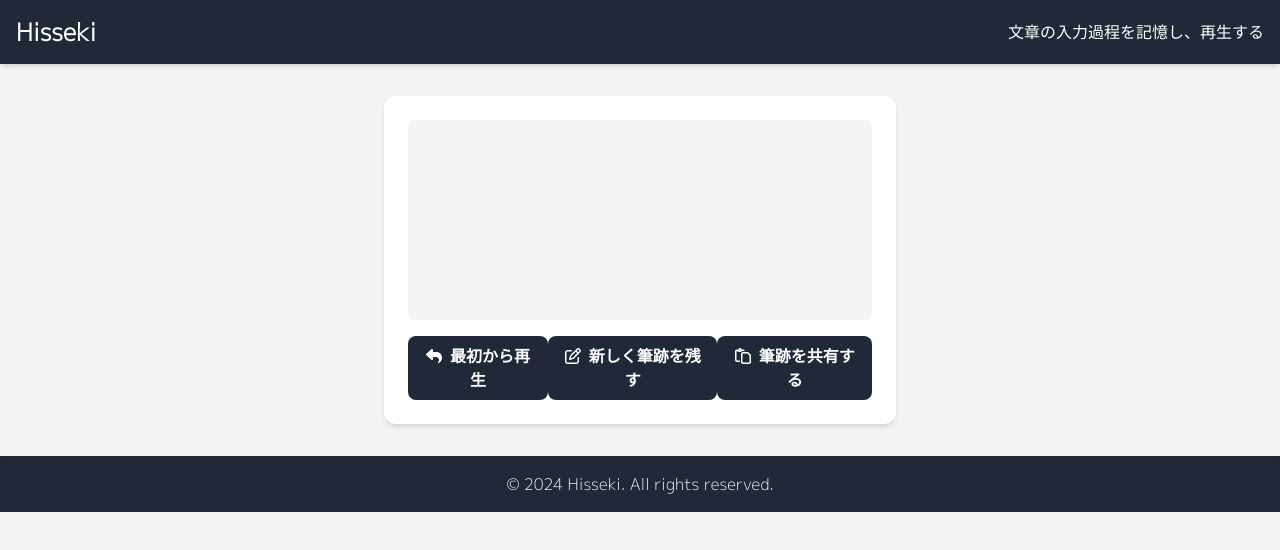
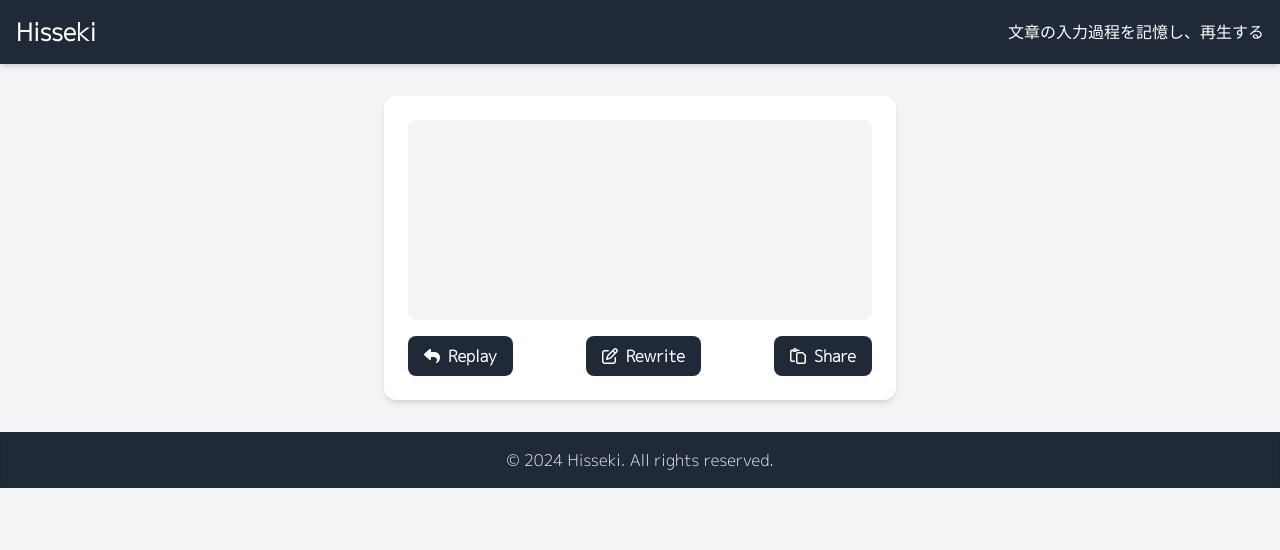
Before and after one commit to 0ldx7/Hisseki, a Next.js app: page /playback in a window 1280 px wide. Shown: the top 550 px of the page. Built offline with nearby package versions, Linux system fonts and the light colour scheme.

Commit message:
playbackのreplayボタンにテキスト再生中のdisabledを付与

```diff
--- a/src/app/TextRecorder/page.tsx
+++ b/src/app/TextRecorder/page.tsx
@@ -1,4 +1,3 @@
-// TextRecorder/page.tsx
 "use client";
 import React, { useState, ChangeEvent, useEffect } from 'react';
 import { useRouter } from 'next/navigation';
@@ -20,7 +19,7 @@ const TextRecorder: React.FC = () => {
     const [lastText, setLastText] = useState<string>('');
     const [records, setRecords] = useState<InputRecord[]>([]);
     const [sessionId, setSessionId] = useState<string>(generateSessionId());
-    const [timeLeft, setTimeLeft] = useState<number>(1 * 60);
+    const [timeLeft, setTimeLeft] = useState<number>(15 * 60);
     const [recordingStatus, setRecordingStatus] = useState<'notStarted' | 'recording' | 'stopped'>('notStarted');
     const dmp = new diff_match_patch();
     const router = useRouter();
@@ -32,7 +31,7 @@ const TextRecorder: React.FC = () => {
                     if (prevTime <= 1) {
                         setRecordingStatus('stopped');
                         clearInterval(timer);
-                        saveRecords();
+                        location.reload();
                     }
                     return prevTime - 1;
                 });
@@ -50,7 +49,8 @@ const TextRecorder: React.FC = () => {
         const newText = event.target.value;
 
         if (newText.length > 500) {
-            saveRecords();
+            alert("文字数の上限に達しています");
+            return;
         }
 
         setText(newText);
@@ -68,7 +68,7 @@ const TextRecorder: React.FC = () => {
         }
 
         if (records.length > 1500) {
-            saveRecords();
+            location.reload();
         };
 
         setLastText(newText);
@@ -113,11 +113,29 @@ const TextRecorder: React.FC = () => {
             <div className="text-center">
                 <h4 className="text-lg mb-4">Limit: {Math.floor(timeLeft / 60)}:{String(timeLeft % 60).padStart(2, '0')}</h4>
                 <button
-                    className="py-2 px-6 mb-4 bg-gray-800 text-white font-semibold rounded-lg hover:bg-gray-700 focus:outline-none focus:ring-2 focus:ring-gray-500 focus:ring-opacity-50 disabled:bg-gray-400"
+                    className="
+                        py-2
+                        px-6
+                        mb-4
+                        m-auto
+                        bg-gray-800
+                        text-white
+                        font-semibold
+                        rounded-lg
+                        hover:bg-gray-700
+                        focus:outline-none
+                        focus:ring-2
+                        focus:ring-gray-500
+                        focus:ring-opacity-50
+                        disabled:bg-gray-400
+                        flex
+                        items-center
+                        justify-center
+                    "
                     onClick={saveRecords}
                     disabled={recordingStatus !== 'recording'}
                 >
-                    <FontAwesomeIcon icon={faPlay} className="mr-2" />
+                    <FontAwesomeIcon icon={faPlay} className="mr-2" style={{ width: '1em', height: '1em' }} />
                     筆跡を再生する
                 </button>
                 <ul className="list-disc list-inside text-left mx-auto max-w-md">
--- a/src/app/playback/page.tsx
+++ b/src/app/playback/page.tsx
@@ -22,6 +22,7 @@ const Playback: React.FC = () => {
     const [text, setText] = useState<string>(''); // 再生中のテキストを保持
     const [records, setRecords] = useState<InputRecord[]>([]); // 入力レコードを保持
     const [initialPlaybackTime, setInitialPlaybackTime] = useState<string | null>(null); // 初回再生時刻を保持
+    const [isReplayDisabled, setIsReplayDisabled] = useState<boolean>(false); // 再生中かどうかを追跡
     const searchParams = useSearchParams(); // クエリパラメータを取得
     const dmp = new diff_match_patch();
     const lastUpdateRef = useRef<number>(Date.now()); // 最後の更新時刻を保持する参照
@@ -67,6 +68,7 @@ const Playback: React.FC = () => {
 
     // テキスト再生機能
     const playback = () => {
+        setIsReplayDisabled(true); // 再生中に設定
         let currentIndex = 0; // 現在の再生インデックスを初期化
         let currentText = ''; // 現在のテキストを初期化
         setText(''); // 表示テキストをリセット
@@ -82,6 +84,7 @@ const Playback: React.FC = () => {
         // 次のレコードを再生する関数
         const playNext = () => {
             if (currentIndex >= records.length) {
+                setIsReplayDisabled(false); // 再生が終了した場合、再生中フラグをオフにする
                 return; // 再生が終了した場合、関数を終了
             }
 
@@ -99,6 +102,8 @@ const Playback: React.FC = () => {
             if (currentIndex < records.length) {
                 const nextTimeDiff = Math.max(records[currentIndex]?.timeDiff ?? 1000, MIN_INTERVAL); // 次の再生タイミングを計算
                 setTimeout(playNext, nextTimeDiff); // 次の再生をスケジュール
+            } else {
+                setIsReplayDisabled(false); // 再生が終了した場合、再生中フラグをオフにする
             }
         };
 
@@ -124,32 +129,81 @@ const Playback: React.FC = () => {
     return (
         <div className="p-6 max-w-lg mx-auto bg-white text-gray-900 rounded-xl shadow-md space-y-4">
             <div className="whitespace-pre-wrap p-4 bg-gray-100 rounded-lg min-h-[200px]">
-                {text} {/* 再生中のテキストを表示 */}
+                {text}
             </div>
             <div className="mt-4 text-center">
-                <p className="text-sm text-gray-600">{initialPlaybackTime}</p> {/* 初回再生時刻を表示 */}
+                <p className="
+                    text-sm
+                    text-gray-600
+                ">{initialPlaybackTime}</p>
             </div>
             <div className="flex flex-col sm:flex-row justify-between items-center space-y-2 sm:space-y-0">
                 <button
-                    className="py-2 px-4 bg-gray-800 text-white font-semibold rounded-lg hover:bg-gray-600 focus:outline-none focus:ring-2 focus:ring-blue-500 focus:ring-opacity-50"
+                    className="
+                        py-2
+                        px-4
+                        bg-gray-800
+                        text-white
+                        font-semibold
+                        rounded-lg
+                        hover:bg-gray-600
+                        focus:outline-none
+                        focus:ring-2
+                        focus:ring-blue-500
+                        focus:ring-opacity-50
+                        flex
+                        items-center
+                        justify-center
+                        disabled:bg-gray-400
+                    "
                     onClick={playback}
+                    disabled={isReplayDisabled}
                 >
-                    <FontAwesomeIcon icon={faReply} className="mr-2" />
-                    最初から再生
+                    <FontAwesomeIcon icon={faReply} className="mr-2" style={{ width: '1em', height: '1em' }} />
+                    Replay
                 </button>
                 <button
-                    className="py-2 px-4 bg-gray-800 text-white font-semibold rounded-lg hover:bg-gray-600 focus:outline-none focus:ring-2 focus:ring-blue-500 focus:ring-opacity-50"
+                    className="
+                        py-2
+                        px-4
+                        bg-gray-800
+                        text-white
+                        font-semibold
+                        rounded-lg
+                        hover:bg-gray-600
+                        focus:outline-none focus:ring-2
+                        focus:ring-blue-500
+                        focus:ring-opacity-50
+                        flex
+                        items-center
+                        justify-center
+                    "
                     onClick={() => window.history.back()}
                 >
-                    <FontAwesomeIcon icon={faPenToSquare} className="mr-2" />
-                    新しく筆跡を残す
+                    <FontAwesomeIcon icon={faPenToSquare} className="mr-2" style={{ width: '1em', height: '1em' }} />
+                    Rewrite
                 </button>
                 <button
-                    className="py-2 px-4 bg-gray-800 text-white font-semibold rounded-lg hover:bg-gray-600 focus:outline-none focus:ring-2 focus:ring-blue-500 focus:ring-opacity-50"
+                    className="
+                        py-2
+                        px-4
+                        bg-gray-800
+                        text-white
+                        font-semibold
+                        rounded-lg
+                        hover:bg-gray-600
+                        focus:outline-none
+                        focus:ring-2
+                        focus:ring-blue-500
+                        focus:ring-opacity-50
+                        flex
+                        items-center
+                        justify-center
+                    "
                     onClick={copyToClipboard}
                 >
-                    <FontAwesomeIcon icon={faPaste} className="mr-2" />
-                    筆跡を共有する
+                    <FontAwesomeIcon icon={faPaste} className="mr-2" style={{ width: '1em', height: '1em' }} />
+                    Share
                 </button>
             </div>
         </div>
```
